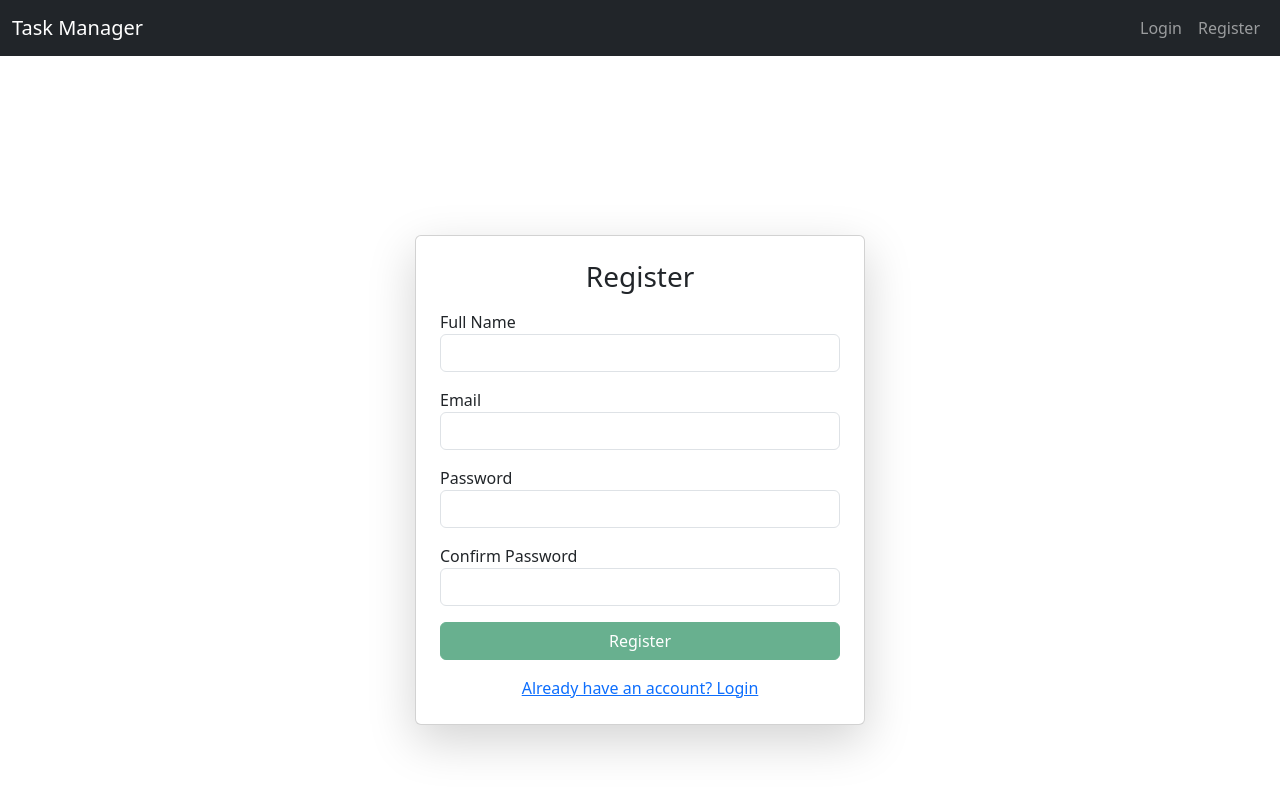
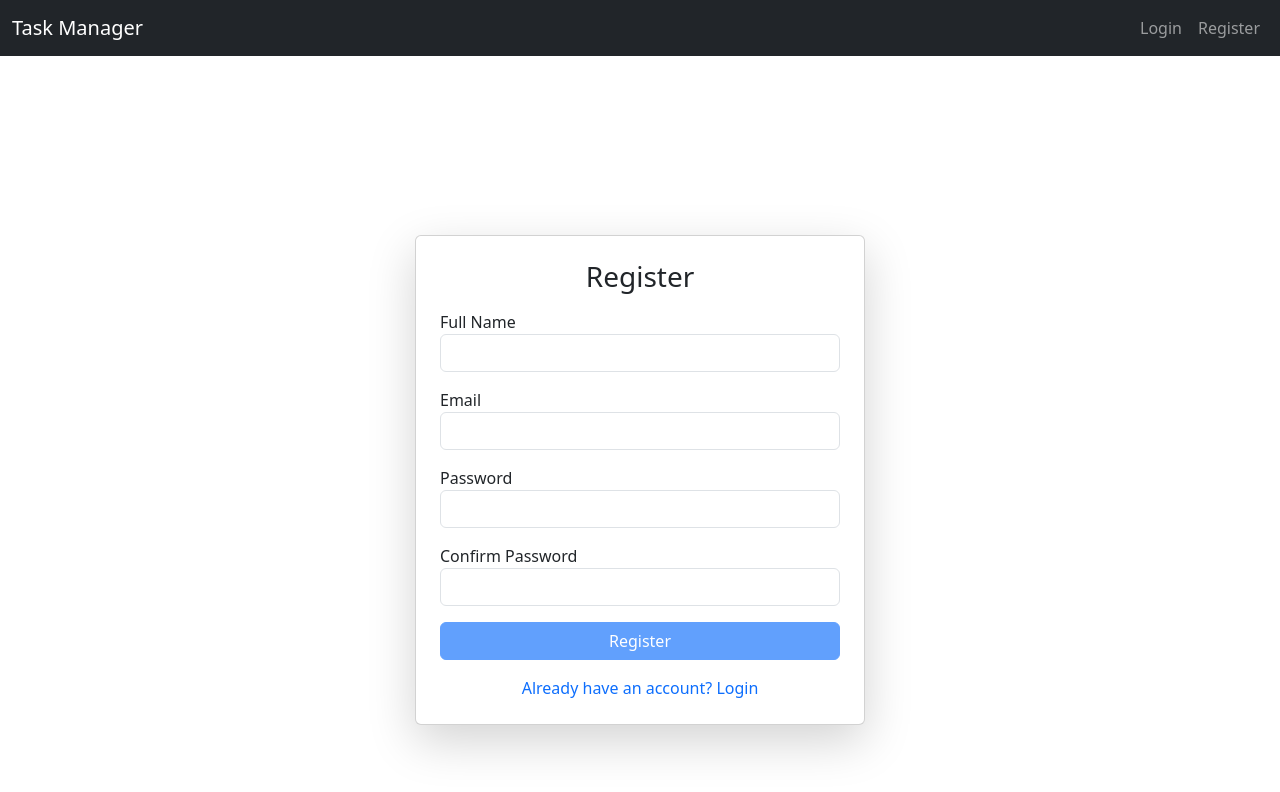
Before and after one commit to Edbless/task-manager, an Angular app: page /register in a window 1280 px wide. Shown: the top 792 px of the page. Built offline with nearby package versions, Linux system fonts and the light colour scheme.

Commit message:
Adjustment on register

```diff
--- a/src/app/Auth/register/register.html
+++ b/src/app/Auth/register/register.html
@@ -81,7 +81,7 @@
       <!-- Submit -->
       <button
         type="submit"
-        class="btn btn-success w-100"
+        class="btn btn-primary w-100"
         [disabled]="registerForm.invalid || passwordMismatch"
       >
         Register
@@ -90,7 +90,7 @@
 
     <!-- Login link -->
     <div class="text-center mt-3">
-      <a routerLink="/login">Already have an account? Login</a>
+      <a routerLink="/login" class="text-decoration-none">Already have an account? Login</a>
     </div>
   </div>
 </div>
```
Also changed, not shown: src/app/Core/navbar/navbar.ts (line endings or trailing spaces).
